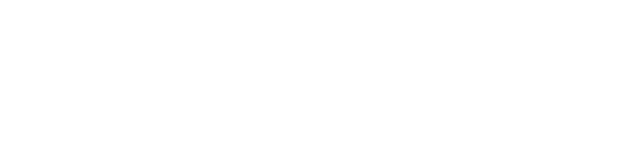
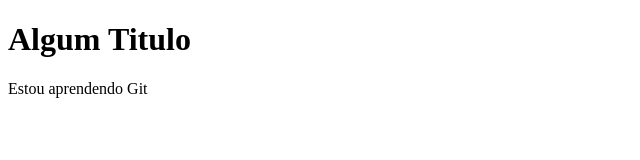
Before and after one commit to JohannTorres/tutorial_git, a plain HTML site: page index.html in a window 1280 px wide. Shown: the whole page, without its empty margins (0-640 px from the left). Drawn offline with Linux system fonts and the light colour scheme.

Commit message:
Criei um titulo e um paragrafo

```diff
--- a/index.html
+++ b/index.html
@@ -6,6 +6,7 @@
     <title>Tutorial de Git</title>
 </head>
 <body>
-
+    <h1>Algum Titulo</h1>
+    <p>Estou aprendendo Git</p>
 </body>
 </html>
```
